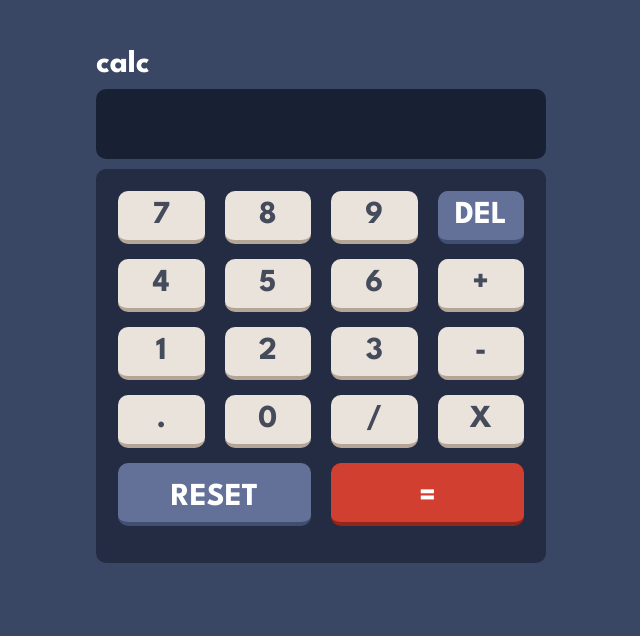
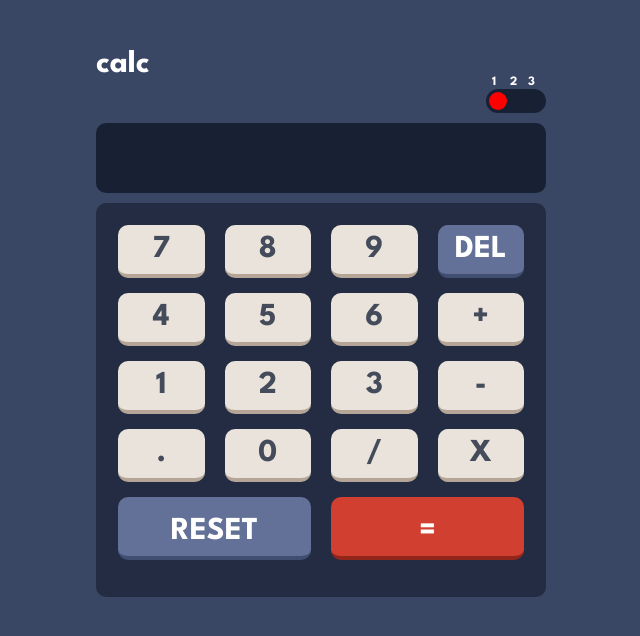
Before and after one commit to marisbispo/calculadora, a plain HTML site: page index.html in a window 1280 px wide. Shown: the whole page, without its empty margins (319-959 px from the left). Drawn offline with Linux system fonts and the light colour scheme.

Commit message:
calculadora funcionando e input radio

```diff
--- a/css/estilo.css
+++ b/css/estilo.css
@@ -12,6 +12,22 @@ h1{
   color:white;
 }
 
+input[type="radio"] {
+  -webkit-appearance: none;
+  background-color: hsl(224, 36%, 15%);
+  width: 18px;
+  height: 18px;
+    border-radius: 50%;
+    margin: 0;
+    vertical-align: middle;
+    cursor:pointer;
+}
+
+input[type="radio"]:checked {
+  background-color: red;
+
+}
+
 .calculadora{
   margin: 0 auto;
     width: 450px;
@@ -19,6 +35,22 @@ h1{
     grid-template-columns: 1fr;
     gap: 10px;
     padding-top:50px;
+}
+
+.escolher-tema{
+  text-align: right;
+
+  width:100%;
+  display:flex;
+  justify-content: flex-end;
+}
+
+.radio {
+  width: 54px;
+  background-color: hsl(224, 36%, 15%);
+  border-radius:12px;
+  display:flex;
+  border: 3px solid hsl(224, 36%, 15%);
 }
 
 .input{
@@ -31,7 +63,22 @@ h1{
   background-color: hsl(224, 36%, 15%);
   border:none;
   font-family: inherit;
+  text-indent: 105px;
 }
+
+.botao{
+  position:relative;
+}
+
+.numero-radio{
+  position: absolute;
+  top: -16px;
+  left: 3px;
+  font-size: 0.8rem;
+  color: white;
+
+}
+
 
 table{
   max-width:450px;
--- a/index.html
+++ b/index.html
@@ -19,13 +19,30 @@
 <body>
   <div class="calculadora">
     <h1>calc</h1>
+    <div class="escolher-tema">
+      <div class="radio">
+        <div class="botao">
+          <input type="radio" id="1" name="tema" value="1" checked class="bolinha" />
+          <label for="1" class="numero-radio">1</label>
+        </div>
+        <div class="botao">
+          <input type="radio" id="2" name="tema" value="2" />
+          <label for="2" class="numero-radio">2</label>
+        </div>
+        <div class="botao">
+          <input type="radio" id="3" name="tema" value="3" />
+          <label for="3" class="numero-radio">3</label>
+        </div>
+      </div>
+    </div>
+
     <input class="input" />
     <table class="tabela">
       <tr class="calculadora-numeros-operadores">
         <td><button>7</button></td>
         <td><button>8</button></td>
         <td><button>9</button></td>
-        <td><button class="del-reset">del</button></td>
+        <td><button class="del-reset" data-action="del">del</button></td>
       </tr>
       <tr class="calculadora-numeros-operadores">
         <td><button>4</button></td>
--- a/js/script.js
+++ b/js/script.js
@@ -6,17 +6,28 @@ calculadora.addEventListener('click', (event) => {
     const alvo = event.target.textContent;
     const action = event.target.dataset.action;
     input.value += alvo;
+    console.log(input.value);
     if (!action) {
       if (input.value === '0') {
         input.value = '';
       }
     }
 
+    if (action === 'reset') {
+      input.value = '';
+    }
+
+    if (action === 'del') {
+      input.value = input.value.slice(0, -4);
+    }
+
     if (action === 'calculate') {
       const numeros = input.value;
-      const regex = /(\d+)([+-\/x])(\d+)/g;
+      const regex = /(^[\d.]+)([+-x\/])([\d.]+)/g;
       if (numeros.match(regex)) {
+        console.log('passou');
         let n1 = numeros.replace(regex, '$1').slice(0, -1);
+        console.log('n1', n1);
         let op = numeros.replace(regex, '$2').slice(0, -1);
         let n2 = numeros.replace(regex, '$3').slice(0, -1);
         calcular(n1, op, n2);
@@ -30,6 +41,16 @@ function calcular(numero1, operador, numero2) {
   if (operador === '+') {
     result = Number(numero1) + Number(numero2);
   }
+  if (operador === '-') {
+    result = Number(numero1) - Number(numero2);
+  }
+  if (operador === 'x') {
+    result = Number(numero1) * Number(numero2);
+  }
+
+  if (operador === '/') {
+    result = Number(numero1) / Number(numero2);
+  }
 
   input.value = result;
 }
```
